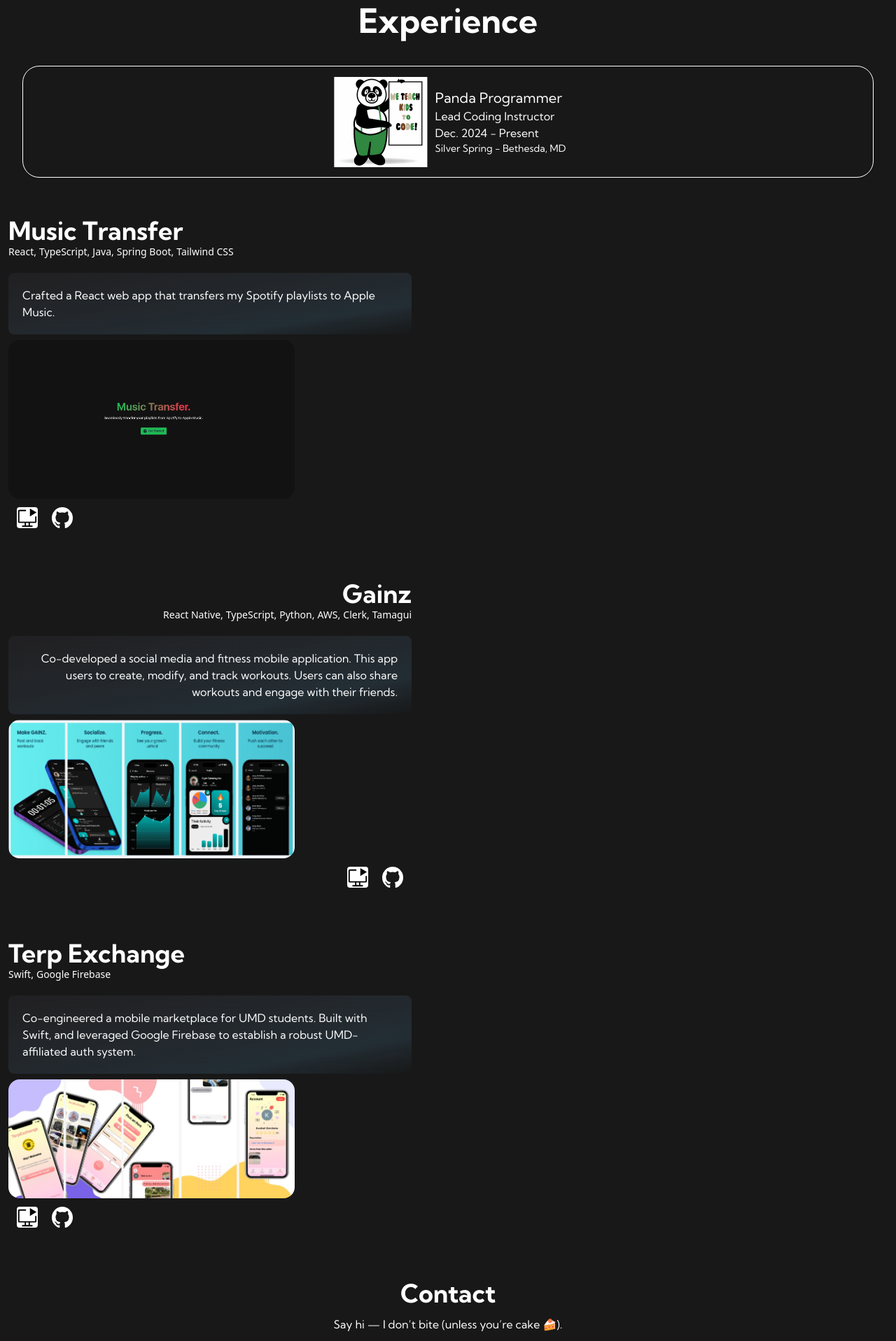
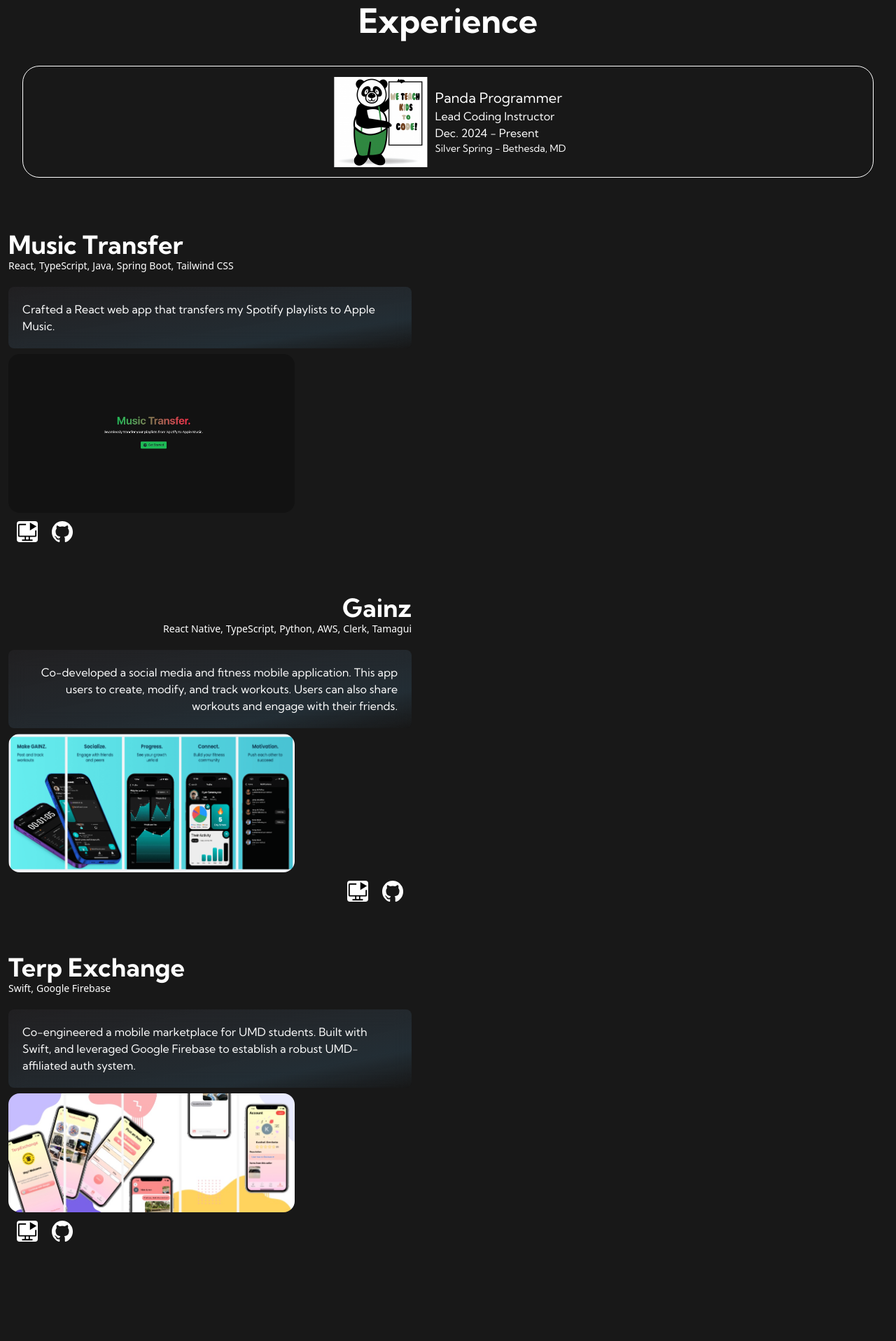
Before and after one commit to leulmes/portfolio-site, a Next.js app: page / in a window 1280 px wide. Shown: the part 880-2797 px from the top of the page at 70% size. Built offline with nearby package versions, Linux system fonts and the light colour scheme.

Commit message:
ui changes

```diff
--- a/app/components/ContactPage.tsx
+++ b/app/components/ContactPage.tsx
@@ -45,7 +45,7 @@
 	};
 
 	return (
-		<div className="flex flex-col border justify-center items-center rounded-3xl border-white w-[95%] h-[450px] gap-4 font-main">
+		<div className="flex flex-col justify-center items-center rounded-2xl w-[90%] h-[450px] gap-4 font-main bg-gradient-to-br from-[#36333950] from-0% via-[#6EBFF422] via-75% to-[#4690D401] to-100% p-5 backdrop-blur-md backdrop-filter">
 			<form
 				onSubmit={handleSubmit}
 				className="mt-4 flex flex-col items-center justify-center"
@@ -92,7 +92,7 @@
 					type="submit"
 					className="border border-white rounded text-black bg-white w-16 h-8 cursor-pointer"
 				>
-					{submitState ? <LoadingSpinner /> : "Submit"}
+					{submitState ? <LoadingSpinner /> : "Send"}
 				</button>
 			</form>
 		</div>
--- a/app/components/DropdownSheet.tsx
+++ b/app/components/DropdownSheet.tsx
@@ -3,6 +3,7 @@
 import React from "react";
 import { motion } from "motion/react";
 import { activeProps, activeProps2 } from "../types";
+import ScrollIntoView from "react-scroll-into-view";
 
 interface NavLink {
 	idx: number;
@@ -64,16 +65,26 @@
 const MobileNavLink = ({ title, href, menu, setMenu }: activeProps2) => {
 	return (
 		<motion.div variants={navLinkVars}>
-			<Link href={href} onClick={() => setMenu(!menu)}>{title}</Link>
+			<ScrollIntoView selector={href} onClick={() => setMenu(!menu)}>
+				{title}
+			</ScrollIntoView>
+			{/* <Link href={href} onClick={() => setMenu(!menu)}>
+				{title}
+			</Link> */}
 		</motion.div>
 	);
 };
 
-const DropdownSheet = ({menu, setMenu}: activeProps) => {
+const DropdownSheet = ({ menu, setMenu }: activeProps) => {
 	const navItems = navLinks.map((link) => {
 		return (
 			<div className="overflow-hidden" key={link.idx}>
-				<MobileNavLink title={link.title} href={link.href} menu={menu} setMenu={setMenu}/>
+				<MobileNavLink
+					title={link.title}
+					href={link.href}
+					menu={menu}
+					setMenu={setMenu}
+				/>
 			</div>
 		);
 	});
--- a/app/page.tsx
+++ b/app/page.tsx
@@ -14,6 +14,7 @@
 	LinkedinIcon,
 	DownloadIcon,
 } from "./components/SvgIcons";
+import ScrollIntoView from "react-scroll-into-view";
 
 export default function Home() {
 	const [menu, setMenu] = useState(false);
@@ -32,7 +33,7 @@
 	}, [menu]);
 
 	return (
-		<div className="scroll-smooth">
+		<div className="scroll-smooth ">
 			<Navbar menu={menu} setMenu={setMenu} />
 			<div className="">
 				<AnimatePresence>
@@ -100,7 +101,7 @@
 							</Link>
 						</div>
 
-						<Link href="#second-section" scroll={true}>
+						<ScrollIntoView selector="#second-section">
 							<motion.button
 								whileHover={{ scale: 1.05 }}
 								whileTap={{ scale: 0.95, rotate: "0deg" }}
@@ -108,10 +109,10 @@
 							>
 								<ArrowDown />
 							</motion.button>
-						</Link>
+						</ScrollIntoView>
 					</div>
 					<div id="second-section" className="flex flex-col items-center">
-						<h1 className="text-white font-main font-bold text-5xl mb-10 pt-20">
+						<h1 className="text-white font-main font-bold text-5xl mb-10 mt-20">
 							Experience
 						</h1>
 						<ExperienceCard
@@ -123,7 +124,7 @@
 						/>
 					</div>
 					<div id="third-section" className="flex flex-col">
-						<div className="max-w-[36rem] ml-3 mr-3">
+						<div className="max-w-[36rem] ml-3 mr-3 mt-5">
 							<h1 className="text-white font-main font-bold text-4xl pt-14">
 								Music Transfer
 							</h1>
@@ -295,11 +296,11 @@
 							</div>
 						</div>
 					</div>
-					<div id="fourth-section" className="flex flex-col items-center">
-						<h1 className="text-white font-main font-bold text-4xl pt-14">
+					<div id="fourth-section" className="flex flex-col items-center mb-28 mt-40">
+						<h1 className="text-white font-main font-bold text-5xl">
 							Contact
 						</h1>
-						<h2 className="text-white font-main mt-3 mb-5">
+						<h2 className="text-white font-main text-lg  mt-3 mb-5">
 							Say hi — I don’t bite (unless you’re cake 🍰).
 						</h2>
 						<ContactPage />
--- a/package.json
+++ b/package.json
@@ -21,6 +21,7 @@
     "postcss": "^8.5.3",
     "react": "^19.0.0",
     "react-dom": "^19.0.0",
+    "react-scroll-into-view": "^2.1.3",
     "resend": "^4.3.0",
     "sonner": "^2.0.3"
   },
```
Also changed, not shown: 1 other file (tests, documents, lock files or other folders).
